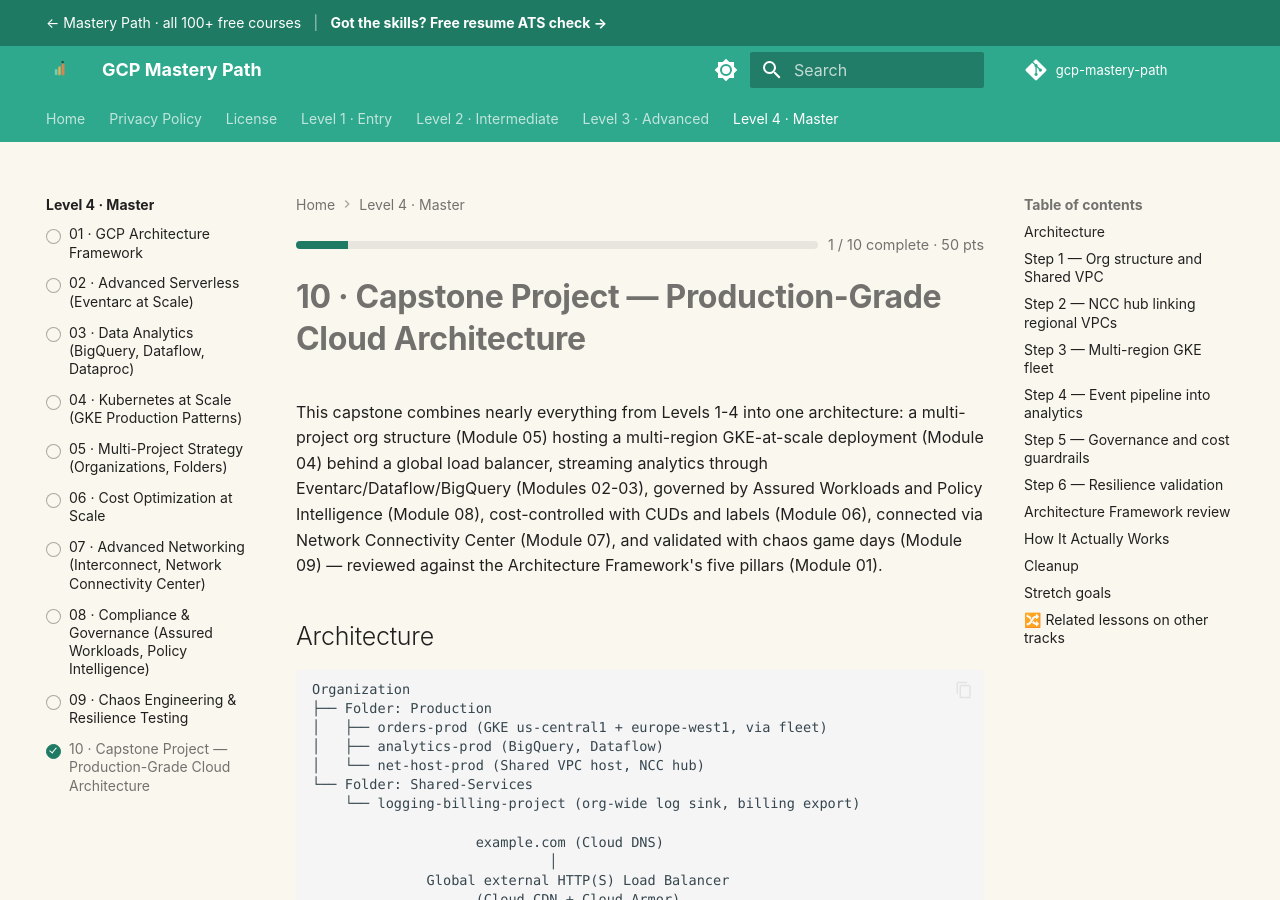
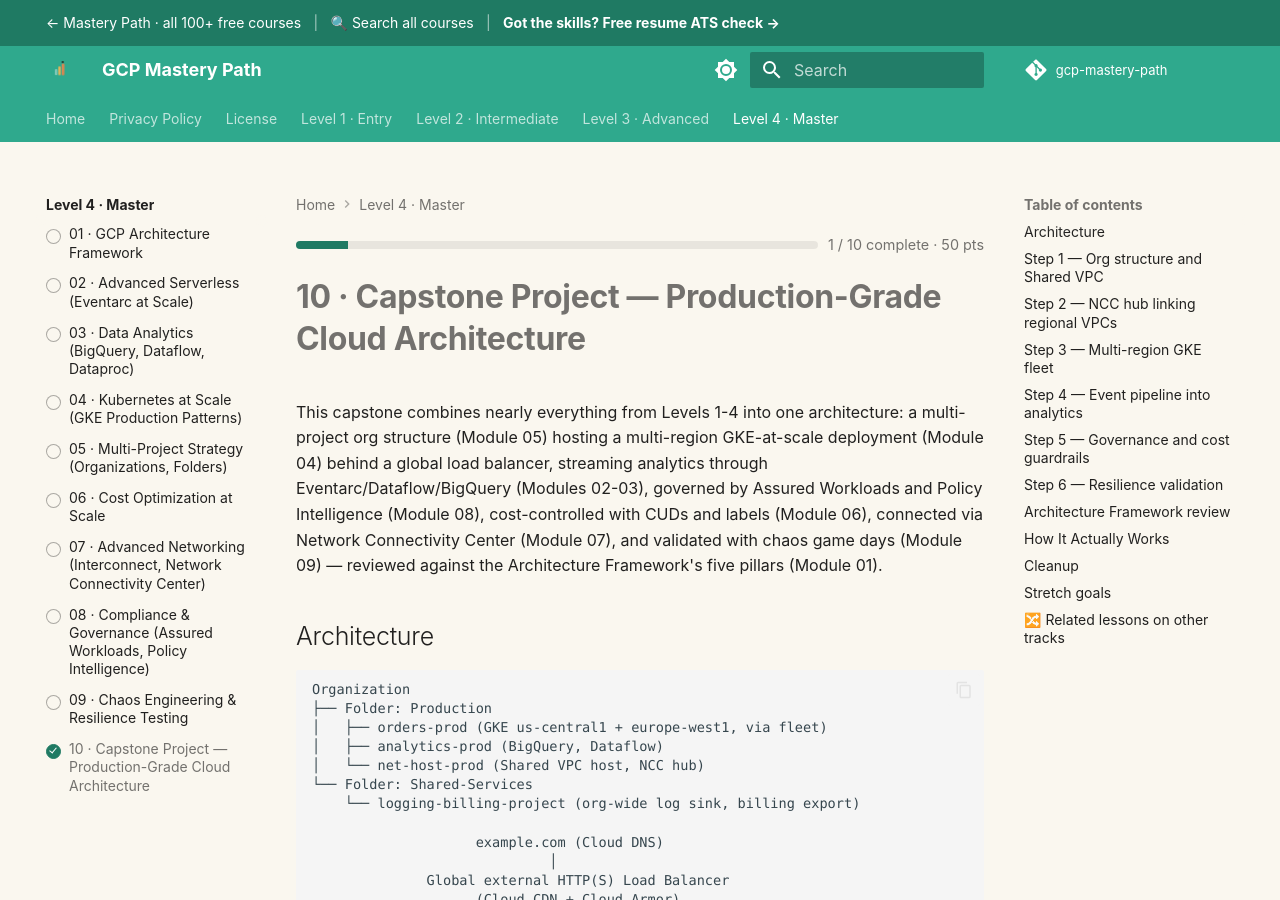
Before and after one commit to SIGILIPELLI/gcp-mastery-path, an MkDocs documentation site: the page built from docs/level-4/10-capstone-project.md, in a window 1280 px wide and 900 px high. Built offline with MkDocs 1.6.1 and Material for MkDocs 9.7.7, drawn with Linux system fonts in a browser that asks for light colours; comment, search, counter and statistics services are not loaded.

Commit message:
SEO follow-up and site search link
- Shorter course home titles; unique capstone titles; fixed copied descriptions
- Search all courses link in the top bar

Co-Authored-By: Claude Opus 5.5 <noreply@anthropic.com>

```diff
--- a/docs/overrides/main.html
+++ b/docs/overrides/main.html
@@ -123,6 +123,8 @@
     &larr; Mastery Path &middot; all 100+ free courses
   </a>
   <span style="opacity: .6; margin: 0 .6em;">|</span>
+  <a href="https://learnmasterypath.com/search/" style="color: inherit; text-decoration: none;">&#128269; Search all courses</a>
+  <span style="opacity: .6; margin: 0 .6em;">|</span>
   <a href="https://learnmasterypath.com/resume/" style="color: inherit; font-weight: 700; text-decoration: none;">
     Got the skills? Free resume ATS check &rarr;
   </a>
--- a/docs/overrides/mp_title.html
+++ b/docs/overrides/mp_title.html
@@ -6,6 +6,7 @@
   {%- set base = 'Page not found' -%}{%- set suffixes = [' – ' ~ sn] -%}
 {%- elif page.is_homepage -%}
   {%- set base = page.meta.title if has_meta_title else sn -%}
+  {%- if has_meta_title and base | length > 65 -%}{%- set base = 'Free ' ~ topic ~ ' Course: Beginner to Master' -%}{%- endif -%}
   {%- set suffixes = [' | Mastery Path', ''] if has_meta_title else [' – Free Course, Beginner to Master', ' – Free Course', ''] -%}
 {%- elif page.title == 'Overview' and page.parent -%}
   {%- set base = page.parent.title -%}{%- set suffixes = [' – ' ~ sn, ' – ' ~ topic ~ ' Course', ''] -%}
--- a/mkdocs.yml
+++ b/mkdocs.yml
@@ -56,6 +56,7 @@ extra_css:
 
 extra_javascript:
   - javascripts/progress-tracker.js
+
 
 
 
```
Also changed, not shown: docs/level-4/10-capstone-project.md (+1 -0 lines).
